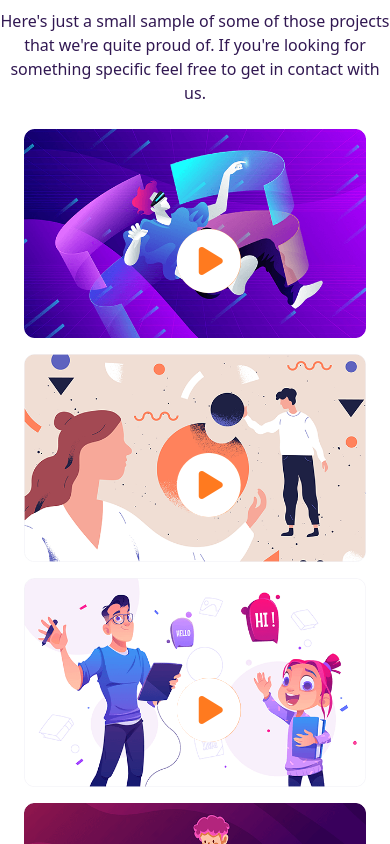
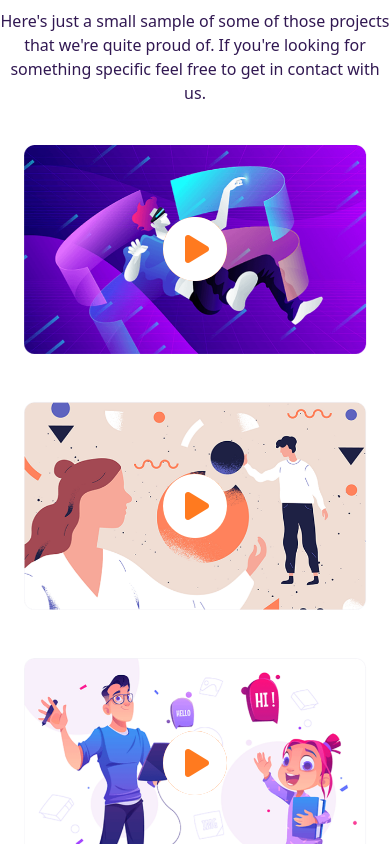
Before and after one commit to Chrissx77/proj-html-vuejs, a Vue app: page / in a window 390 px wide. Shown: the part 4980-5824 px from the top of the page. Built offline with nearby package versions, Linux system fonts and the light colour scheme.

Commit message:
add: hoover a card img featuredproductions

```diff
--- a/src/components/Footer.vue
+++ b/src/components/Footer.vue
@@ -9,9 +9,9 @@ export default {
   },
   mounted() {
     // elemento presi dentro al documento
-    let containertips = document.querySelector(".containertips");
+    // let containertips = document.querySelector(".containertips");
 
-    store.transformElement(containertips);
+    // store.transformElement(containertips);
   },
 };
 </script>
--- a/src/pages/FeaturedProductions.vue
+++ b/src/pages/FeaturedProductions.vue
@@ -54,11 +54,13 @@ export default {
     </div>
     <div class="container" style="min-height: 900px">
       <div class="row gy-5">
-        <div v-for="card in cardProd" class="col-12 col-md-6 image my-2">
+        <div v-for="card in cardProd" class="col-12 col-md-6 image my-4">
+          <div class="random">
+            <div class="btn-play">
+              <i class="fa-solid fa-circle-play" style="color: #fff"></i>
+            </div>
+          </div>
           <img :src="card.image" alt="" />
-          <div class="btn-play">
-            <i class="fa-solid fa-circle-play" style="color: #fff"></i>
-          </div>
         </div>
       </div>
     </div>
@@ -82,10 +84,6 @@ export default {
 .image {
   position: relative;
   .btn-play {
-    position: absolute;
-    top: 40%;
-    left: 45%;
-    font-size: 4rem;
     i {
       background-color: $orange;
       border-radius: 50%;
@@ -147,7 +145,7 @@ img {
   }
 }
 
-button{
+button {
   border: none;
   padding: 5px 15px;
   border-radius: 20px;
@@ -155,11 +153,11 @@ button{
   border: 1px solid $lightGray;
   font-weight: bold;
 
-  &:hover{
+  &:hover {
     background-color: $lightGray;
   }
 
-  a{
+  a {
     color: black;
   }
 }
@@ -185,4 +183,44 @@ button{
     opacity: 1;
   }
 }
+
+// caratteristiche over su immagini
+.image:hover {
+  // incliinazione lungo l'asse delle y
+  transform: skewY(5deg);
+}
+
+image {
+  width: 100%;
+  height: 100vh;
+  position: relative;
+}
+.random {
+  position: absolute;
+  top: 50%;
+  left: 50%;
+  transform: translate(-50%, -50%);
+  border: 1px solid rgb(227, 228, 237);
+  width: 0%;
+  height: 0%;
+  background: rgba(56, 53, 196, 0.25);
+  text-align: center;
+  transition: all 0.5s;
+  z-index: 9;
+  border-radius: 20px;
+}
+
+/* Aggiungi una regola CSS quando l'utente fa l'hover sull'elemento */
+.image:hover .random {
+  height: 100%;
+  width: 96.5%; /* Cambia la larghezza a 100% durante l'hover */
+}
+
+.random .btn-play {
+  position: absolute;
+  top: 50%;
+  left: 50%;
+  transform: translate(-50%, -50%);
+  font-size: 4rem;
+}
 </style>
--- a/src/store.js
+++ b/src/store.js
@@ -6,10 +6,9 @@ export const store = reactive({
         transformElement: (elementoSpecifico) => {
         // altezza ElementoFacts singolo dove si attiverà la transizione viene messa in un oggetto
         var elementRect = elementoSpecifico.getBoundingClientRect();
-
+            elementRect.y -= 350;
        // console.log(elementRect);
        // valore per farlo comparire prima
-       elementRect.y -= 350;
         // parte con classe scompari
         window.addEventListener("scroll", function () {
             // quando i px della  finestra sono di piu rispetto al posizionamento dell elemento rimuove la classe scompari e aggiunge la transizione
@@ -20,6 +19,7 @@ export const store = reactive({
             }
              else{
                 elementoSpecifico.classList.add("scompari")
+                elementoSpecifico.classList.remove("transizione-scroll");
             }
           });
         },
```
